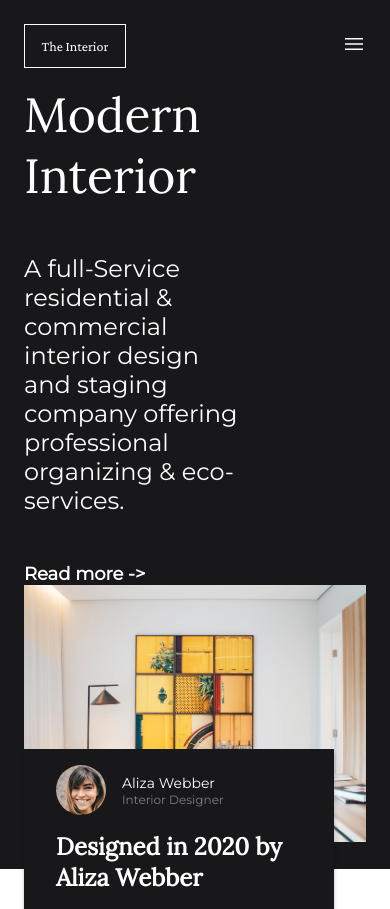
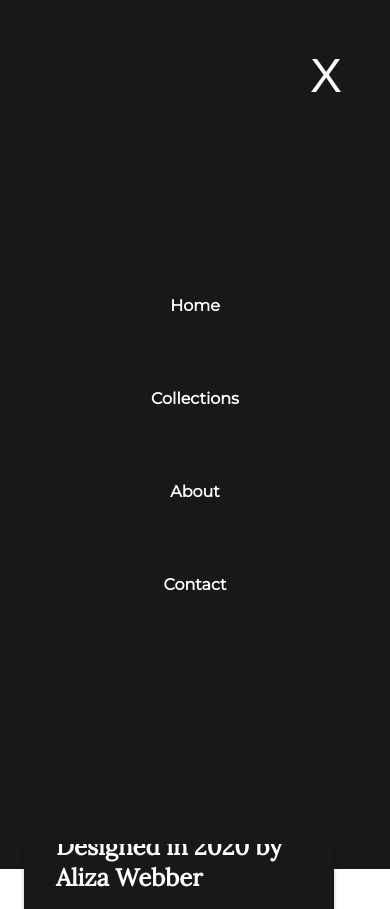
Before and after one commit to bipin-codes/responsive-challenges, a React (Create React App) app: page /interior in a window 390 px wide. Both pictures are taken after a click on the button "menu". Built offline with nearby package versions, Linux system fonts and the light colour scheme.

Commit message:
mobile menu using portal implemented

```diff
--- /dev/null
+++ b/src/components/interior/Navbar/MobileMenu/MobileMenu.tsx
@@ -0,0 +1,27 @@
+import React from "react";
+import ReactDOM from "react-dom";
+
+import {
+  CloseButton,
+  MobileMenu,
+  MobileMenuItem,
+  StyledContainer,
+} from "./styles";
+
+const MobileMenuPortal: React.FC<{ items: string[]; onClose: () => void }> = ({
+  items,
+  onClose,
+}) =>
+  ReactDOM.createPortal(
+    <StyledContainer>
+      <CloseButton onClick={onClose}>X</CloseButton>
+      <MobileMenu>
+        {items.map((item, idx) => (
+          <MobileMenuItem key={idx}>{item}</MobileMenuItem>
+        ))}
+      </MobileMenu>
+    </StyledContainer>,
+    document.body
+  );
+
+export default MobileMenuPortal;
--- /dev/null
+++ b/src/components/interior/Navbar/MobileMenu/styles.ts
@@ -0,0 +1,34 @@
+import { Container } from "components/common-styled/common";
+import styled from "styled-components";
+import { MenuItem } from "../styles";
+export const StyledContainer = styled(Container)`
+  position: fixed;
+  width: 100vw;
+  height: 100vh;
+  background-color: #181719;
+  z-index: 1000;
+  top: 0;
+  left: 0;
+  color: #fff;
+`;
+
+export const MobileMenu = styled.ul`
+  list-style: none;
+  display: flex;
+  flex-direction: column;
+  flex: 1;
+  justify-content: center;
+  align-items: center;
+`;
+
+export const MobileMenuItem = styled(MenuItem)`
+  margin: 2rem 0;
+`;
+
+export const CloseButton = styled.button`
+  align-self: flex-end;
+  background: transparent;
+  color: white;
+  border: 0;
+  font-size: 3rem;
+`;
--- a/src/components/interior/Navbar/Navbar.tsx
+++ b/src/components/interior/Navbar/Navbar.tsx
@@ -1,4 +1,5 @@
 import React, { useState } from "react";
+import MobileMenuPortal from "./MobileMenu/MobileMenu";
 import { Menu, MenuButton, MenuItem, StyledContainer, Title } from "./styles";
 
 const Navbar: React.FC<{
@@ -7,16 +8,16 @@ const Navbar: React.FC<{
   showCaps?: boolean;
 }> = ({ title, menuItems }) => {
   const [mobileMenu, setMobileMenu] = useState(false);
-  const onMenuClick = () => {
-    setMobileMenu(true);
-    console.log(mobileMenu);
+  const toggleMenu = () => {
+    setMobileMenu(!mobileMenu);
   };
+
   return (
     <StyledContainer>
       <Title>
         <span>{title ?? "New Title"}</span>
       </Title>
-      <MenuButton type="button" onClick={onMenuClick}>
+      <MenuButton type="button" onClick={toggleMenu}>
         <span className="material-symbols-outlined">menu</span>
       </MenuButton>
       <Menu>
@@ -32,9 +33,12 @@ const Navbar: React.FC<{
             ? menuItems.map((item, idx) => (
                 <MenuItem key={idx}>{item}</MenuItem>
               ))
-            : null}{" "}
+            : null}
         </ul>
       </Menu>
+      {mobileMenu ? (
+        <MobileMenuPortal onClose={toggleMenu} items={menuItems ?? [""]} />
+      ) : null}
     </StyledContainer>
   );
 };
```
